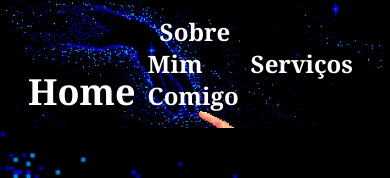
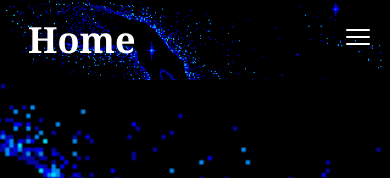
Before and after one commit to wesley-amaro/freelancerWebsite, a React (Vite) app: page / in a window 390 px wide. Shown: the top 178 px of the page. Built offline with nearby package versions, Linux system fonts and the light colour scheme.

Commit message:
feat: mudança na responsividade, adicionado código mobile dropdown, criado array para os links, retirando os links repetidos

```diff
--- a/src/components/NavBar/NavBar.tsx
+++ b/src/components/NavBar/NavBar.tsx
@@ -7,42 +7,32 @@ const NavBar: React.FC = () => {
   const [isOpen, setIsOpen] = useState(false);
 
   return (
-    <nav className="navBar-bg-animado text-white px-4 md:px-6 py-4 flex items-end justify-between overflow-hidden font-serif">
+    <nav className="navBar-bg-animado text-white px-4 md:px-6 py-4 flex items-center justify-between overflow-hidden font-serif relative z-50">
       <div className="text-4xl font-semibold">
         <Link
           to="/"
-          className="hover:bg-[#2a05a4] hover:text-[#ffffff] px-3 py-1 rounded-full transition-all duration-400 ease-out hover:scale-[5.0] hover:-translate-y-[2px]"
+          className="inline-block hover:bg-[#180164] hover:text-[#ffffff] px-3 py-1 rounded-full duration-500 ease-out transition-transform hover:scale-[1.12] hover:drop-shadow-xl"
         >
           Home
         </Link>
       </div>
 
       {/* Desktop links */}
-      <div className=" md:flex space-x-6 font-semibold text-2xl">
-        <Link
-          to="/About"
-          className="hover:bg-[#2a05a4] hover:text-[#ffffff] px-3 py-1 rounded-full transition-all duration-400 ease-out"
-        >
-          Sobre Mim
-        </Link>
-        <Link
-          to="/MyServices"
-          className="hover:bg-[#2a05a4] hover:text-[#ffffff] px-3 py-1 rounded-full transition-all duration-400 ease-out"
-        >
-          Serviços
-        </Link>
-        <Link
-          to="/Projects"
-          className="hover:bg-[#2a05a4] hover:text-[#ffffff] px-3 py-1 rounded-full transition-all duration-400 ease-out"
-        >
-          Projetos
-        </Link>
-        <Link
-          to="/FaleComigo"
-          className="hover:bg-[#2a05a4] hover:text-[#ffffff] px-3 py-1 rounded-full transition-all duration-400 ease-out"
-        >
-          Fale Comigo
-        </Link>
+      <div className="hidden md:flex space-x-6 font-semibold text-2xl">
+        {[
+          { to: "/About", label: "Sobre Mim" },
+          { to: "/MyServices", label: "Serviços" },
+          { to: "/Projects", label: "Projetos" },
+          { to: "/FaleComigo", label: "Fale Comigo" },
+        ].map((link) => (
+          <Link
+            key={link.to}
+            to={link.to}
+            className="inline-block hover:bg-[#180164] hover:text-[#ffffff] px-3 py-1 rounded-full duration-500 ease-out transition-transform hover:scale-[1.12] hover:drop-shadow-xl"
+          >
+            {link.label}
+          </Link>
+        ))}
       </div>
 
       {/* Mobile Hamburguer*/}
@@ -53,12 +43,38 @@ const NavBar: React.FC = () => {
           aria-label={isOpen ? "Fechar menu" : "Abrir menu"}
         >
           {isOpen ? (
-            <XMarkIcon className="h-6 w-6 text-white" />
+            <XMarkIcon className="h-8 w-8 text-white" />
           ) : (
-            <Bars3Icon className="h-6 w-6 text-white" />
+            <Bars3Icon className="h-8 w-8 text-white" />
           )}
         </button>
       </div>
+
+      {/* MOBILE DROPDOWN */}
+      {isOpen && (
+        <div className="absolute top-full left-0 w-full bg-black/80 backdrop-blur-md flex flex-col items-center space-y-6 py-6 md:hidden text-2xl">
+          {[
+            { to: "/About", label: "Sobre Mim" },
+            { to: "/MyServices", label: "Serviços" },
+            { to: "/Projects", label: "Projetos" },
+            { to: "/FaleComigo", label: "Fale Comigo" },
+          ].map((link) => (
+            <Link
+              key={link.to}
+              to={link.to}
+              onClick={() => setIsOpen(false)}
+              className="px-4 py-3 rounded-xl w-[80%] text-center
+              transition-all duration-300 ease-in-out
+              hover:bg-[#180164]
+              hover:scale-[1.08]
+              hover:shadow-[0_10px_25px_rgba(0,0,0,0.4)]
+              hover:text-white inline-block"
+            >
+              {link.label}
+            </Link>
+          ))}
+        </div>
+      )}
     </nav>
   );
 };
```
